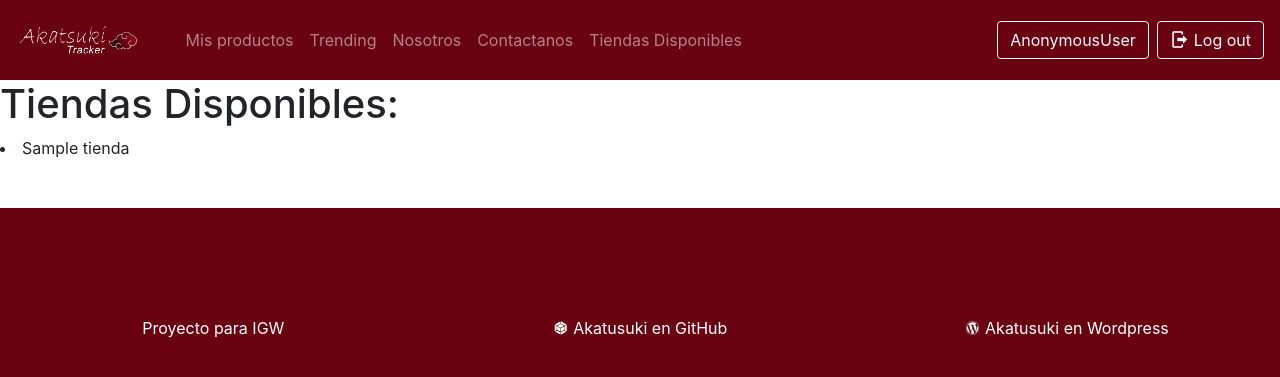
After one commit to AkatsukiTracker/AkatsukiTracker, a Django app: template akatsuki/templates/home/tiendas.html in a window 1280 px wide. The commit adds this page. Shown: the top 377 px of the page. Run offline with Django 3.2, Linux system fonts and the light colour scheme; the template is opened without the code that fills it: most values are stand-ins (such as "Sample title", 1, 10 or a date in 2020); some libraries are stand-ins or nearby versions.

Commit message:
Tiendas Disponibles

```diff
--- a/akatsuki/apps/others/urls.py
+++ b/akatsuki/apps/others/urls.py
@@ -5,4 +5,5 @@ urlpatterns = [
     path('', home_view, name="home"),
     path('about/', about_view, name="about"),
     path('contacto/', contacto_view, name="contacto"),
+    path('tiendas/', tiendas_view, name="tiendas"),
 ]
--- a/akatsuki/templates/base/navbar.html
+++ b/akatsuki/templates/base/navbar.html
@@ -14,6 +14,7 @@
       <a href="/tracker/trending" class="nav-link"> Trending</a>
       <a href="/about" class="nav-link"> Nosotros</a>
       <a href="/contacto" class="nav-link"> Contactanos</a>
+      <a href="/tiendas" class="nav-link"> Tiendas Disponibles</a>
     </div>
       {% if user %}
         <a href="/tracker/profile" class="btn btn-outline-light mr-2">{{user}}</a>
--- /dev/null
+++ b/akatsuki/templates/home/tiendas.html
@@ -0,0 +1,10 @@
+{% extends "home/template.html" %}
+{% load static %}
+{% block content %}
+
+<h1>Tiendas Disponibles:</h1>
+{% for nombre in tiendas%}
+	<li>{{nombre}}</li>
+{% endfor %}
+
+{% endblock %}
```
Also changed, not shown: akatsuki/apps/others/views.py (+7 -0 lines).
